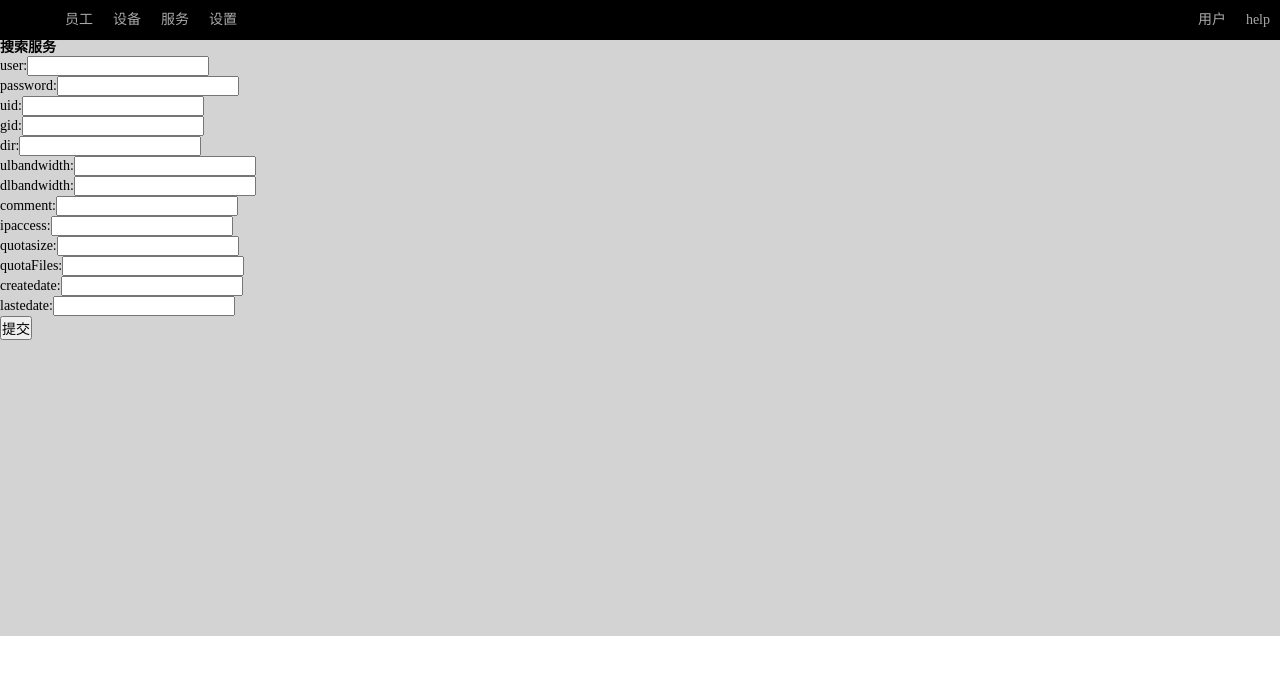
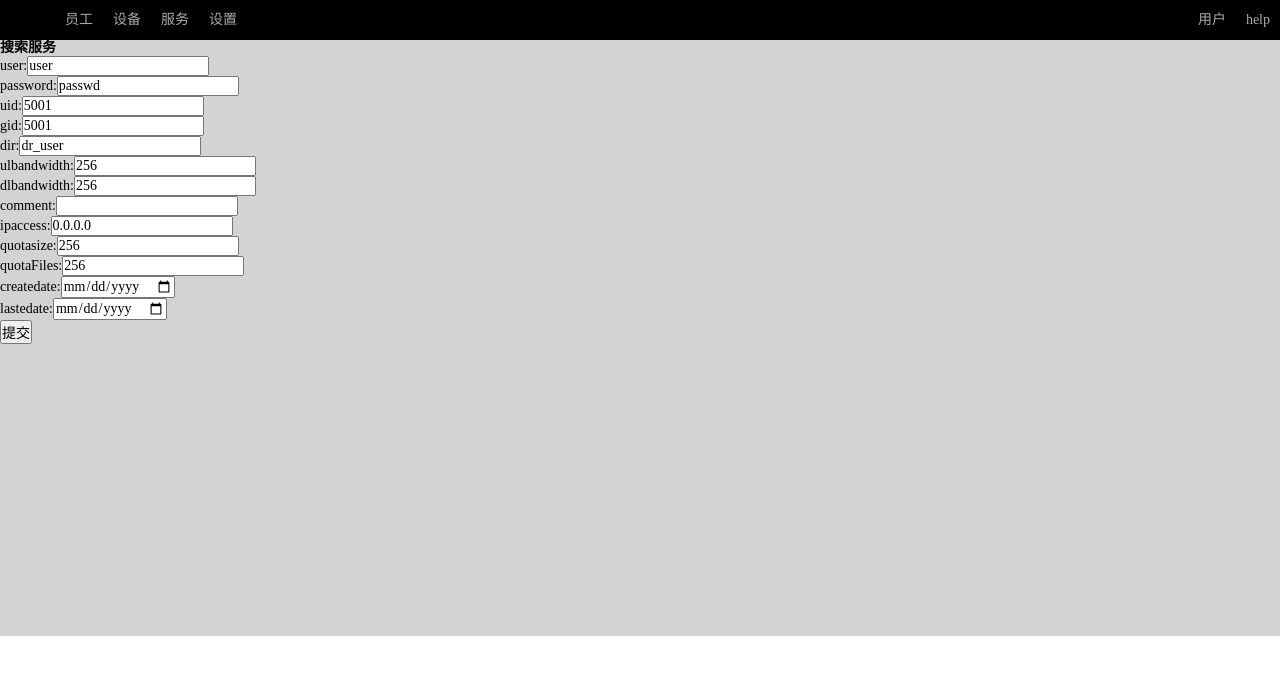
Before and after one commit to linuxsjun/stfdjg, a Django app: page /search_form/ in a window 1280 px wide. Shown: the top 675 px of the page. Run offline with Django 3.2, Linux system fonts and the light colour scheme.

Commit message:
update search view

```diff
--- a/templates/search_form.html
+++ b/templates/search_form.html
@@ -6,20 +6,20 @@
 
 {% block mainbody %}
     <h3>搜索服务</h3>
-    <form action="/search" method="get">
-        <p>user:<input type="text" name="user"></p>
-        <p>password:<input type="text" name="password"></p>
-        <p>uid:<input type="text" name="uid"></p>
-        <p>gid:<input type="text" name="gid"></p>
-        <p>dir:<input type="text" name="dir"></p>
-        <p>ulbandwidth:<input type="text" name="ulbandwidth"></p>
-        <p>dlbandwidth:<input type="text" name="dlbandwidth"></p>
-        <p>comment:<input type="text" name="comment"></p>
-        <p>ipaccess:<input type="text" name="ipaccess"></p>
-        <p>quotasize:<input type="text" name="quotasize"></p>
-        <p>quotaFiles:<input type="text" name="quotaFiles"></p>
-        <p>createdate:<input type="text" name="createdate"></p>
-        <p>lastedate:<input type="text" name="lastedate"></p>
+    <form action="/search" method="get" value=1>
+        <p>user:<input type="text" name="user" value="user"></p>
+        <p>password:<input type="text" name="password" value="passwd"></p>
+        <p>uid:<input type="text" name="uid" value="5001"></p>
+        <p>gid:<input type="text" name="gid" value="5001"></p>
+        <p>dir:<input type="text" name="dir" value="dr_user"></p>
+        <p>ulbandwidth:<input type="number" name="ulbandwidth" value=256></p>
+        <p>dlbandwidth:<input type="number" name="dlbandwidth" value=256></p>
+        <p>comment:<input type="text" name="comment" value=""></p>
+        <p>ipaccess:<input type="text" name="ipaccess" value="0.0.0.0"></p>
+        <p>quotasize:<input type="number" name="quotasize" value=256></p>
+        <p>quotaFiles:<input type="number" name="quotaFiles" value=256></p>
+        <p>createdate:<input type="date" name="createdate" value="2018-2-4"></p>
+        <p>lastedate:<input type="date" name="lastedate" value="2018-2-4"></p>
         <input type="submit" value="提交">
     </form>
 {% endblock %}
--- a/web/views.py
+++ b/web/views.py
@@ -16,9 +16,9 @@ def hr_view(request):
     context['hello']='this is .html! 页面'
 
     # d = base_conf.objects.all().first()
-    ps = hr_department.objects.all().order_by('parentid','order')
+    # ps = hr_department.objects.all().order_by('parentid','order')
     # ps = hr_department.objects.filter(parentid=1).order_by('pid', 'order')
-
+    ps = hr_department.objects.all().order_by('order')
     context['context']= ''
     for p in ps:
         context['context']=context['context'] + "<tr>" + "<td>" + str(p.pid) + "</td><td>" + p.name + "</td><td>" + str(p.parentid) + "</td><td>" + str(p.order) + "</td>" + "</tr>"
```
Also changed, not shown: db.sqlite3.
